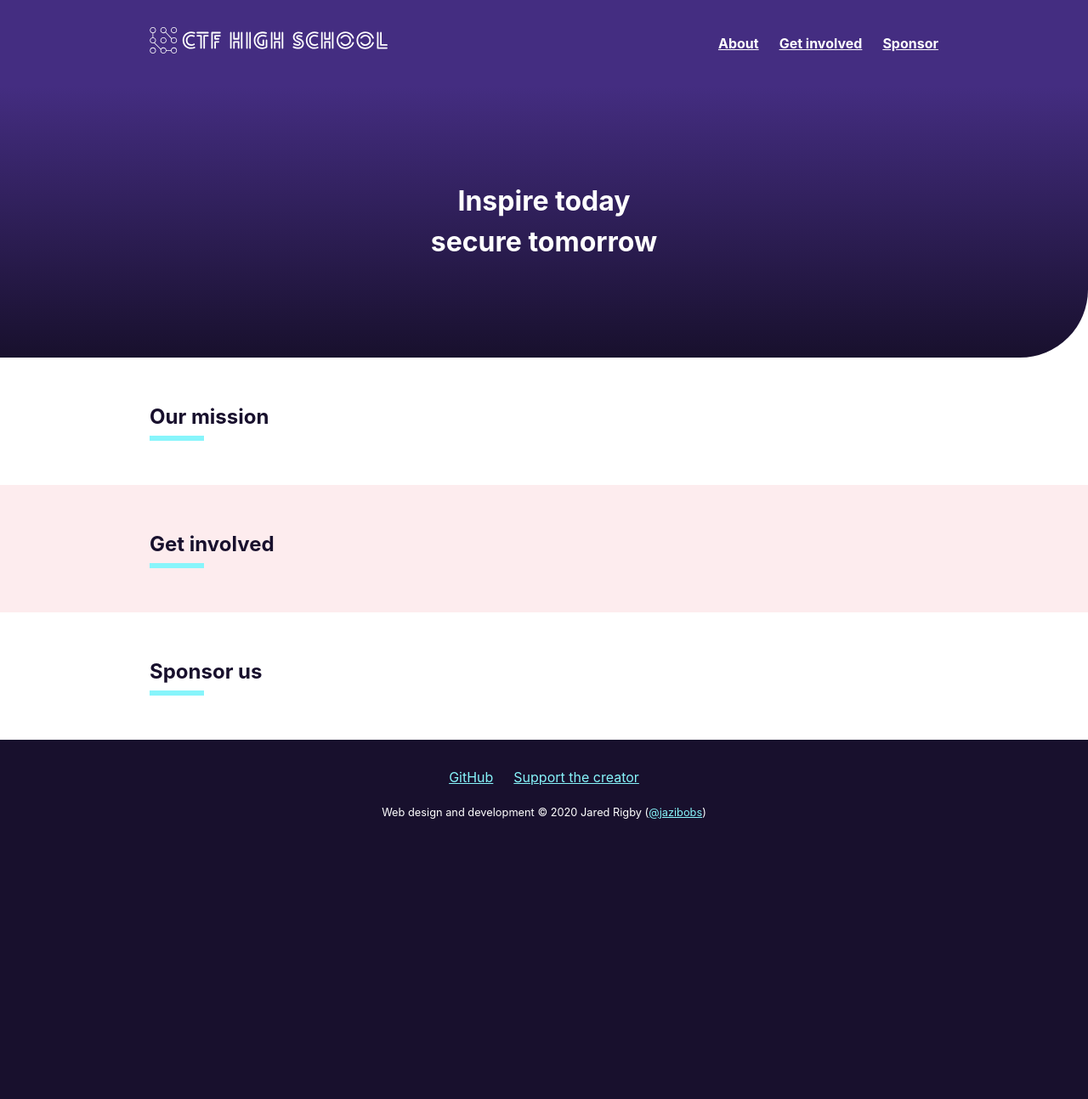
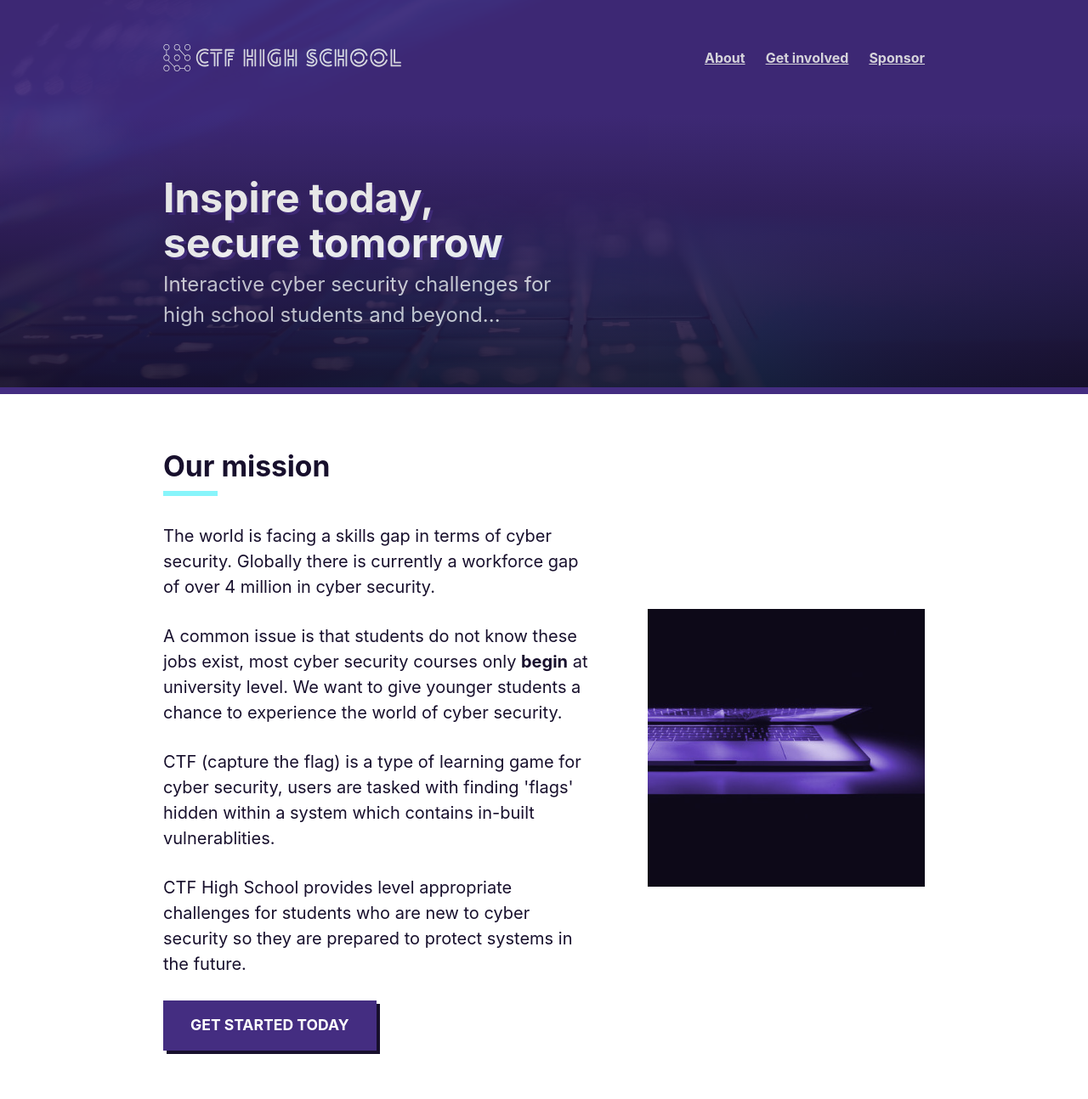
Before and after one commit to flagfinders/flagfinders.github.io, a plain HTML site: page index.html in a window 1280 px wide. Shown: the top 1294 px of the page at 85% size. Before the commit the page ends 1015 px from the top, so only its background shows below. Drawn offline with Linux system fonts and the light colour scheme.

Commit message:
Added v1 of all content

```diff
--- a/index.html
+++ b/index.html
@@ -8,6 +8,12 @@
     <link rel="stylesheet" href="style.css">
 </head>
 <body>
+    <img src="img/banner/philipp-katzenberger-iIJrUoeRoCQ-unsplash-m.jpg"
+        srcset="img/banner/philipp-katzenberger-iIJrUoeRoCQ-unsplash-s.jpg 640w,
+        img/banner/philipp-katzenberger-iIJrUoeRoCQ-unsplash-m.jpg 1920w,
+        img/banner/philipp-katzenberger-iIJrUoeRoCQ-unsplash-l.jpg 2400w"
+        alt="Learn hacking with CTF high school"
+        class="featured-image">
     <header>
         <div class="wrapper">
             <div class="top-bar">
@@ -32,34 +38,61 @@
     </header>
     <main>
         <div class="hero">
-            <div class="wrapper">
+            <div class="wrapper wrapper--no-flex">
                 <h1>
-                    Inspire today<br>
+                    Inspire today,<br>
                     secure tomorrow
                 </h1>
+                <p>Interactive cyber security challenges for high school students and beyond...</p>
             </div>
         </div>
-        <div id="about" class="section">
+        <section id="about" class="section section--first">
             <div class="wrapper">
+                <div class="text-content">
                     <h2>Our mission</h2>
+                    <p>The world is facing a skills gap in terms of cyber security. Globally there is currently a workforce gap of over 4 million in cyber security.</p>
+                    <p>A common issue is that students do not know these jobs exist, most cyber security courses only <strong>begin</strong> at university level. We want to give younger students a chance to experience the world of cyber security.</p>
+                    <p>CTF (capture the flag) is a type of learning game for cyber security, users are tasked with finding 'flags' hidden within a system which contains in-built vulnerablities.</p>
+                    <p>CTF High School provides level appropriate challenges for students who are new to cyber security so they are prepared to protect systems in the future.</p>
+                    <p><a href="https://app.ctfhigh.school/" class="button">Get started today</a></p>
+                </div>
+                <div class="image-content">
+                    <img src="img/content/tianyi-ma-WiONHd_zYI4-unsplash.jpg">
                 </div>
             </div>
-        <div id="get-involved" class="section">
+        </section>
+        <section id="get-involved" class="section">
             <div class="wrapper">
+                <div class="image-content">
+                    <img src="img/content/christian-wiediger-WkfDrhxDMC8-unsplash.jpg" alt="">
+                </div>
+                <div class="text-content">
                     <h2>Get involved</h2>
+                    <p>We're currently looking for volunteers to help with the development of the website and the creation of challenges.</p>
+                    <p>All code is open source and available on GitHub.</p>
+                    <p><a href="https://github.com/CTFHighSchool" class="button">Find us on GitHub</a></p>
                 </div>
             </div>
-        <div id="support" class="section">
+        </div>
+        <section id="support" class="section">
             <div class="wrapper">
+                <div class="text-content">
                     <h2>Sponsor us</h2>
+                    <p>The hosting infrastructure required for the challenges unfortunately is not free. Please consider supporting us in our mission by donating anything you can for server costs.</p>
+                    <p>We collect donations through Ko-Fi, click the link below to learn more:</p>
+                    <p><a href="https://ko-fi.com/jazibobs" class="button">Support CTF High School</a></p>
+                </div>
+                <div class="image-content">
+                    <img src="img/content/luca-bravo-XJXWbfSo2f0-unsplash.jpg" alt="">
                 </div>
             </div>
+        </section>
     </main>
     <footer>
         <nav class="wrapper">
             <ul>
                 <li><a href="https://github.com/CTFHighSchool">GitHub</a></li>
-                <li><a href="https://ko-fi.com/jazibobs">Support the creator</a></li>
+                <li><a href="https://ko-fi.com/jazibobs">Support Us</a></li>
             </ul>
             <p><small>Web design and development &copy; 2020 Jared Rigby (<a href="https://www.github.com/jazibobs">@jazibobs</a>)</small></p>
         </nav>
--- a/style.css
+++ b/style.css
@@ -25,6 +25,16 @@ body {
 
 img {
     max-width: 100%;
+    display: block;
+}
+
+p {
+    font-size: 1.25rem;
+    margin: 1.75rem 0;
+}
+
+h2 {
+    font-size: 2.1rem;
 }
 
 h2:after {
@@ -33,18 +43,21 @@ h2:after {
     border-bottom: 0.375rem solid var(--second-color);
     max-width: 4rem;
     margin-top: 0.25rem;
+    margin-bottom: 2rem;
 }
 
 header {
     background: var(--main-color);
+    position: relative;
+    z-index: 2;
+    opacity: 0.9;
 }
 
 header ul {
-    margin: 0;
+    margin: 1.5rem 0 1.5rem;
     padding: 0;
     list-style: none;
     display: flex;
-    position: relative;
 }
 
 header li:not(:last-child) {
@@ -95,25 +108,162 @@ footer a {
     display: flex;
     align-items: center;
     justify-content: space-between;
+    opacity: 0.9;
+    width: 100%;
+}
+
+@media screen and (max-width: 750px) {
+    .top-bar {
+        flex-direction: column;
+    }
 }
 
 .wrapper {
+    width: 100%;
     max-width: 60rem;
     margin: 0 auto;
-    padding: 2rem 1rem;
+    padding: 2rem;
+    position: relative;
+    z-index: 3;
+    display: flex;
+    align-items: center;
+    justify-content: space-between;
 }
 
+.wrapper--no-flex {
+    display: block;
+}
+
+.text-content {
+    width: calc(60% - 2rem);
+}
+
+.image-content {
+    width: calc(40% - 2rem);
+}
+
+.image-content img {
+    margin: 0 auto;
+}
+
+@media screen and (max-width: 750px) {
+    .wrapper {
+        flex-direction: column;
+    }
+
+    .text-content,
+    .image-content {
+        width: 100%;
+    }
+
+    .image-content {
+        order: 2;
+    }
+}
+
+
 .hero {
-    text-align: center;
+    position: relative;
+    z-index: 2;
     background: linear-gradient(180deg, var(--main-color), var(--dark));
     color: #fff;
-    border-radius: 0 0 5rem 0;
-    min-height: 20rem;
+    height: 20rem;
     display: flex;
-    justify-content: center;
     align-items: center;
+    opacity: 0.9;
+}
+
+.hero h1 {
+    font-size: 3rem;
+    line-height: 1.1;
+    margin-bottom: 0.25rem;
+    text-shadow: 0.2rem 0.2rem 0px var(--main-color);
+}
+
+@media screen and (max-width: 750px) {
+    .hero h1 {
+        font-size: 2.5rem;
+    }
+}
+
+.hero p {
+    margin-top: 0.25rem;
+    font-size: 1.5rem;
+    max-width: 30rem;
+    opacity: 0.8;
+}
+
+.featured-image {
+    position: absolute;
+    left: auto;
+    right: auto;
+    margin: auto;
+    z-index: 1;
+    width: 100%;
+    height: 30rem;
+    object-fit: cover;
+}
+
+.section {
+    position: relative;
+    z-index: 2;
+    background: var(--light);
+}
+
+.section.section--first {
+    border-top: 0.5rem solid var(--main-color);
 }
 
 .section:nth-child(odd) {
     background: var(--bg-color);
 }
+
+.button {
+    display: inline-block;
+    background: var(--dark);
+    color: var(--light);
+    text-decoration: none;
+    padding: 1rem 2rem;
+    text-align: center;
+    text-transform: uppercase;
+    font-weight: bold;
+    border-radius: 0.2rem;
+    text-shadow: 2px 2px 0px var(--main-color);
+    position: relative;
+    z-index: 2;
+    font-size: 1.1rem;
+}
+
+.button:before {
+    content: "";
+    position: absolute;
+    top: 0;
+    left: 0;
+    width: 100%;
+    height: 100%;
+    background-color: var(--main-color);
+    z-index: -1;
+    transition: background-color 0.4s ease;
+}
+
+.button:after {
+    content: "";
+    position: absolute;
+    top: 0.25rem;
+    left: 0.25rem;
+    width: 100%;
+    height: 100%;
+    background-color: var(--dark);
+    z-index: -2;
+    transition: transform 0.4s ease;
+}
+
+.button:hover:before,
+.button:active:before {
+    background-color: var(--third-color);
+}
+
+.button:hover:after,
+.button:active:after {
+    transform: translate(-0.25rem, -0.25rem);
+}
```
Also changed, not shown: img/banner/philipp-katzenberger-iIJrUoeRoCQ-unsplash-l.jpg (added), img/banner/philipp-katzenberger-iIJrUoeRoCQ-unsplash-m.jpg (added), img/banner/philipp-katzenberger-iIJrUoeRoCQ-unsplash-s.jpg (added), img/banner/philipp-katzenberger-iIJrUoeRoCQ-unsplash.jpg (added), img/content/christian-wiediger-WkfDrhxDMC8-unsplash.jpg (added), img/content/luca-bravo-XJXWbfSo2f0-unsplash.jpg (added), img/content/tianyi-ma-WiONHd_zYI4-unsplash.jpg (added). Lines whose indentation alone changed are shown as unchanged.
